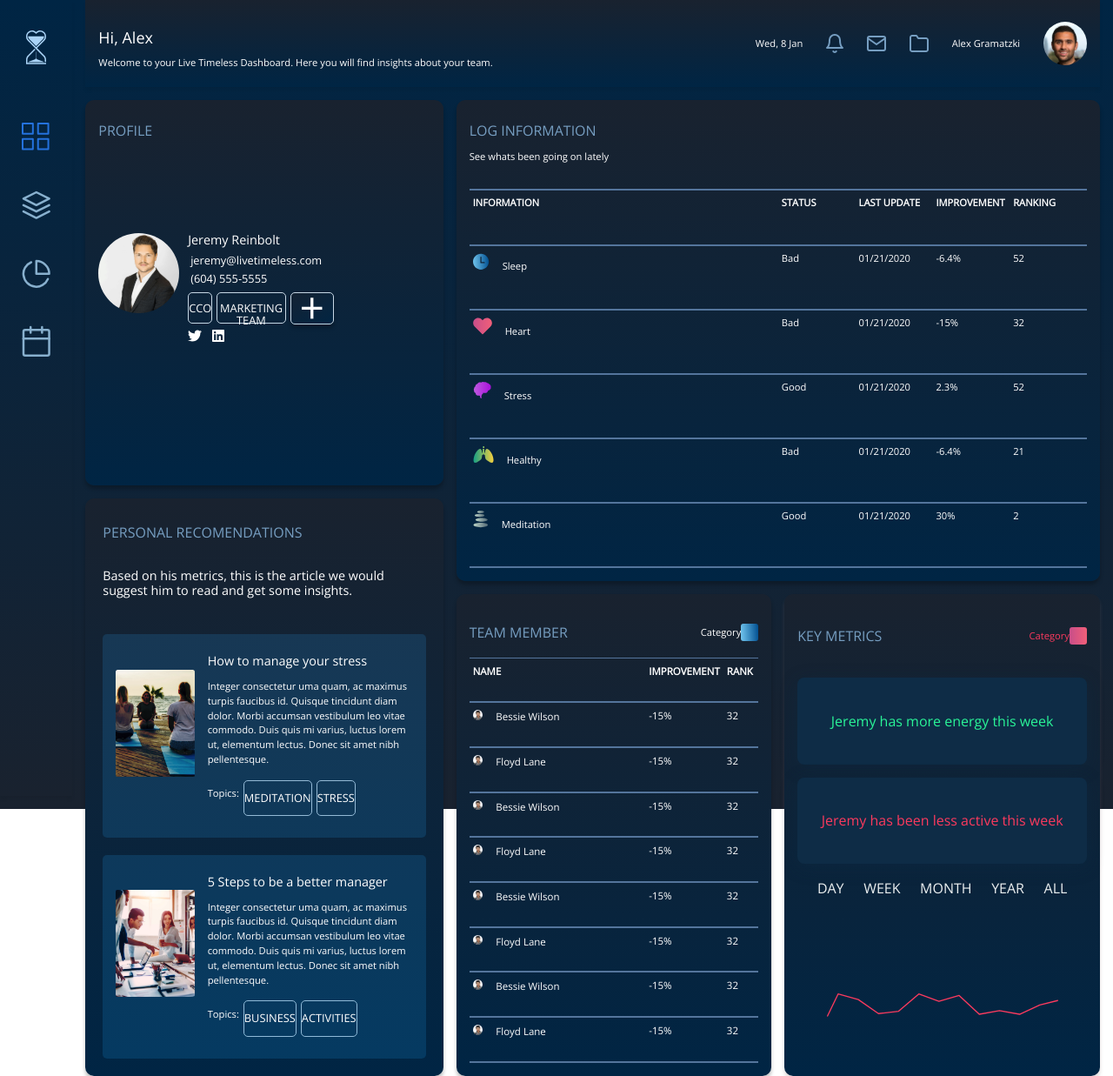
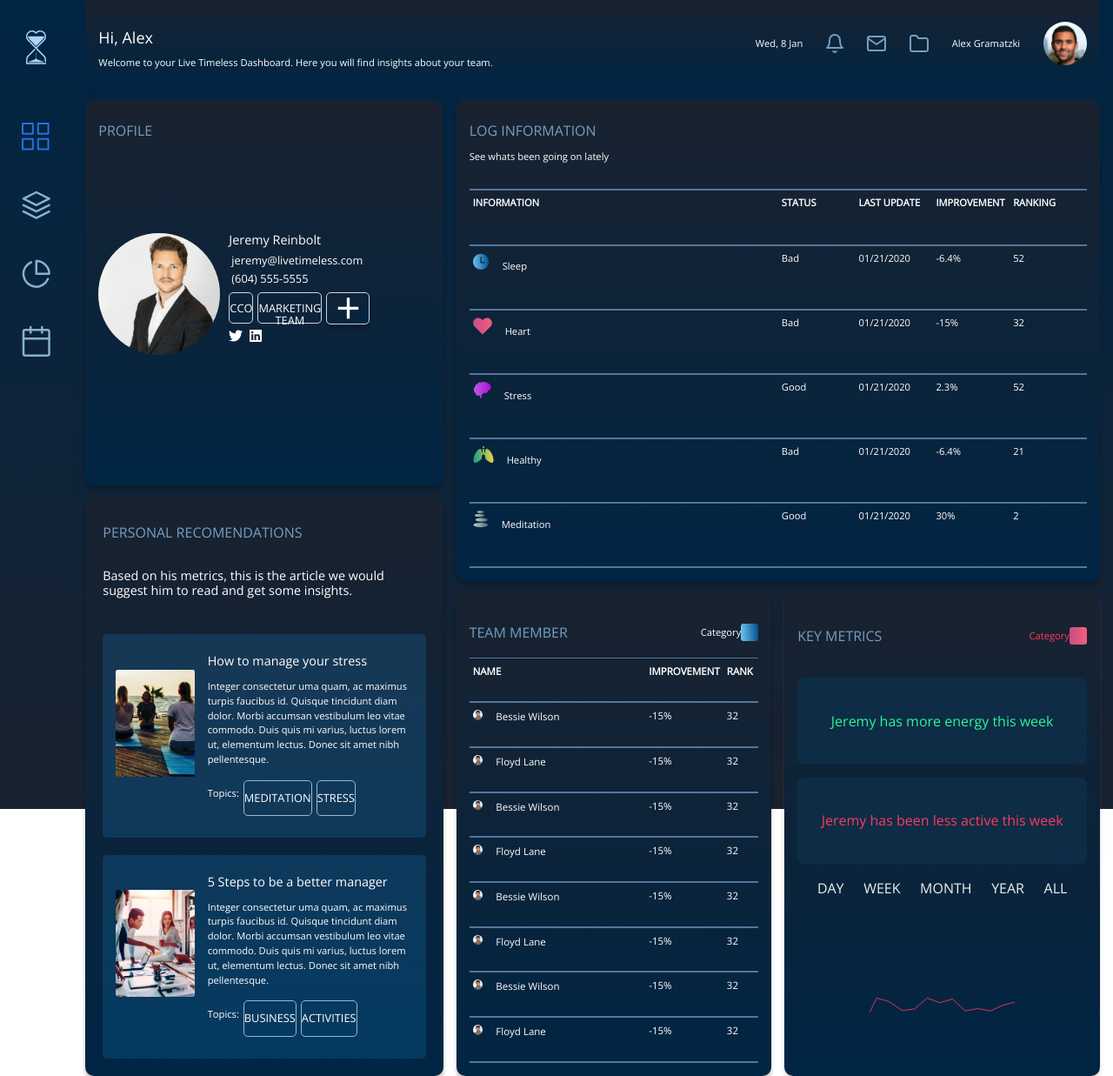
Before and after one commit to fabiomantelli/react_dashboard, a React (Create React App) app: page /profile in a window 1280 px wide. Shown: the whole page at 87% size. Built offline with nearby package versions, Linux system fonts and the light colour scheme.

Commit message:
correções no profile para dimensionar a tela corretamente

```diff
--- a/src/components/conteudo/profile/Styles.css
+++ b/src/components/conteudo/profile/Styles.css
@@ -1,7 +1,6 @@
 /* Styles Profile */
 
 
-color: #C7D7E5;
 .title {
   font-size: 1em;
 }
@@ -77,9 +76,6 @@ grid-template-rows: [profile] 1fr [personal] 1.5fr;
     grid-gap: 10px;
 }
 
-.profile #information-user img {
-    width: 100%;
-}
 
 .profile h2 {
     font-size: 0.9em;
@@ -227,7 +223,6 @@ grid-template-rows: [profile] 1fr [personal] 1.5fr;
 }
 
 .personal .manage-stress img {
-    position: relative;
     width: 100%;
     margin-top: -30px;
     margin-left: 30px;
@@ -288,8 +283,6 @@ grid-template-rows: [profile] 1fr [personal] 1.5fr;
 }
 
 .personal .steps-manager img {
-    width: 100%;
-    position: relative;
     width: 100%;
     margin-top: -30px;
     margin-left: 30px;
@@ -438,7 +431,7 @@ grid-template-rows: [profile] 1fr [personal] 1.5fr;
     text-align: center;
 }
 
-.key-metrics #active-key {
+.key-metrics div:nth-child(3) {
     display: grid;
     align-items: center;
     background: #0E2C46;
@@ -453,7 +446,7 @@ grid-template-rows: [profile] 1fr [personal] 1.5fr;
     display: grid;
     align-self: center;
     justify-self: center;
-    width: 80%;
+    width: 50%;
 }
 
 .key-metrics h2 {
```
